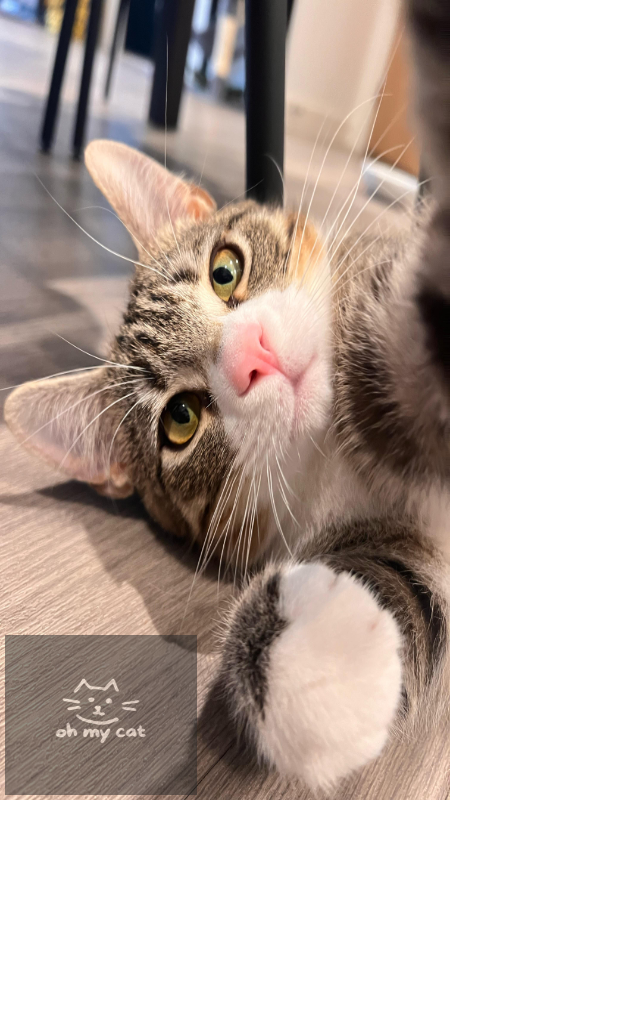
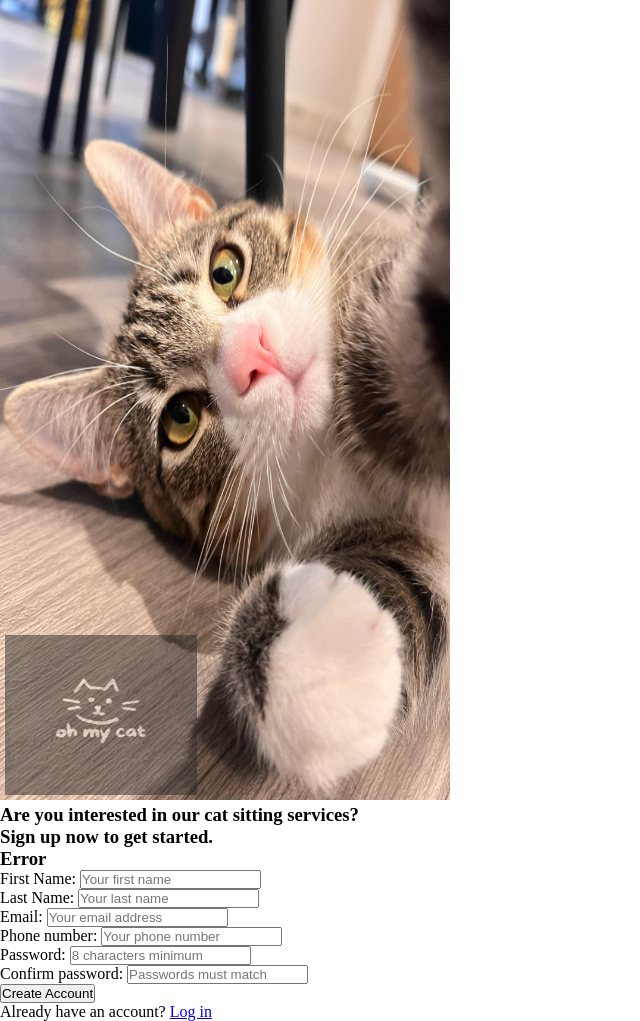
Before and after one commit to adrians90/sign-up-form2024, a plain HTML site: page index.html in a window 1280 px wide. Shown: the whole page, without its empty margins (0-640 px from the left). Before the commit the page ends 804 px from the top, so only its background shows below. Drawn offline with Linux system fonts and the light colour scheme.

Commit message:
added the form and submit button

```diff
--- a/index.html
+++ b/index.html
@@ -11,7 +11,48 @@
     <div class="img-container">
         <img src="./images/otto.jpeg" alt="photo of a cat named Otto" class="bcg-img">
         <img src="./images/catlogo.png" alt="logo of a cat" class="bcg-logo">
+    </div>
+    <div class="header">
+        <h3 class="header-h3">
+            Are you interested in our cat sitting services?<br>
+            Sign up now to get started.<br>
+        </h3>
+    </div>
+    <form action="#" method="get" id="form">
+        <div class="errors">
+            <h3 class="error-title">Error</h3>
+            <ul class="errors-list">
 
-    </div>
+            </ul>
+        </div>
+        <div class="form-group">
+            <label for="firstName">First Name:</label>
+            <input type="text" id="firstName" name="firstName" placeholder="Your first name">
+        </div>
+        <div class="form-group">
+            <label for="lastName">Last Name:</label>
+            <input type="text" id="lastName" name="lastName" placeholder="Your last name">
+        </div>
+        <div class="form-group">
+            <label for="email">Email:</label>
+            <input type="email" id="email" name="email" placeholder="Your email address">
+        </div>
+        <div class="form-group">
+            <label for="phone-number">Phone number:</label>
+            <input type="tel" id="phone-number" name="phone-number" placeholder="Your phone number">
+        </div>
+        <div class="form-group">
+            <label for="password">Password:</label>
+            <input type="password" id="password" name="password" placeholder="8 characters minimum">
+        </div>
+        <div class="form-group">
+            <label for="password-confirmation">Confirm password:</label>
+            <input type="password" id="password-confirmation" name="password-confirmation" placeholder="Passwords must match">
+        </div>
+        <div class="nav-signup">
+            <button class="btn-account" type="submit">Create Account</button><br>
+            <span class="txt-account">Already have an account? <a href="#">Log in</a></span>
+        </div>
+    </form>
 </body>
 </html>
```
